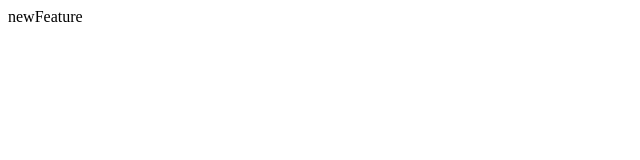
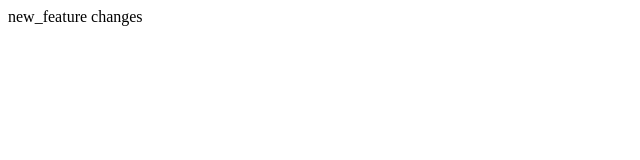
Before and after one commit to P766-spec/MergeConflict_Test, a plain HTML site: page index.html in a window 1280 px wide. Shown: the full height of the page, 0-640 px from the left. Drawn offline with Linux system fonts and the light colour scheme.

Commit message:
Update index.html

```diff
--- a/index.html
+++ b/index.html
@@ -2,6 +2,6 @@
 <head>
 </head>
 <body>
-newFeature
+new_feature changes
 </body>
 </html>
```
